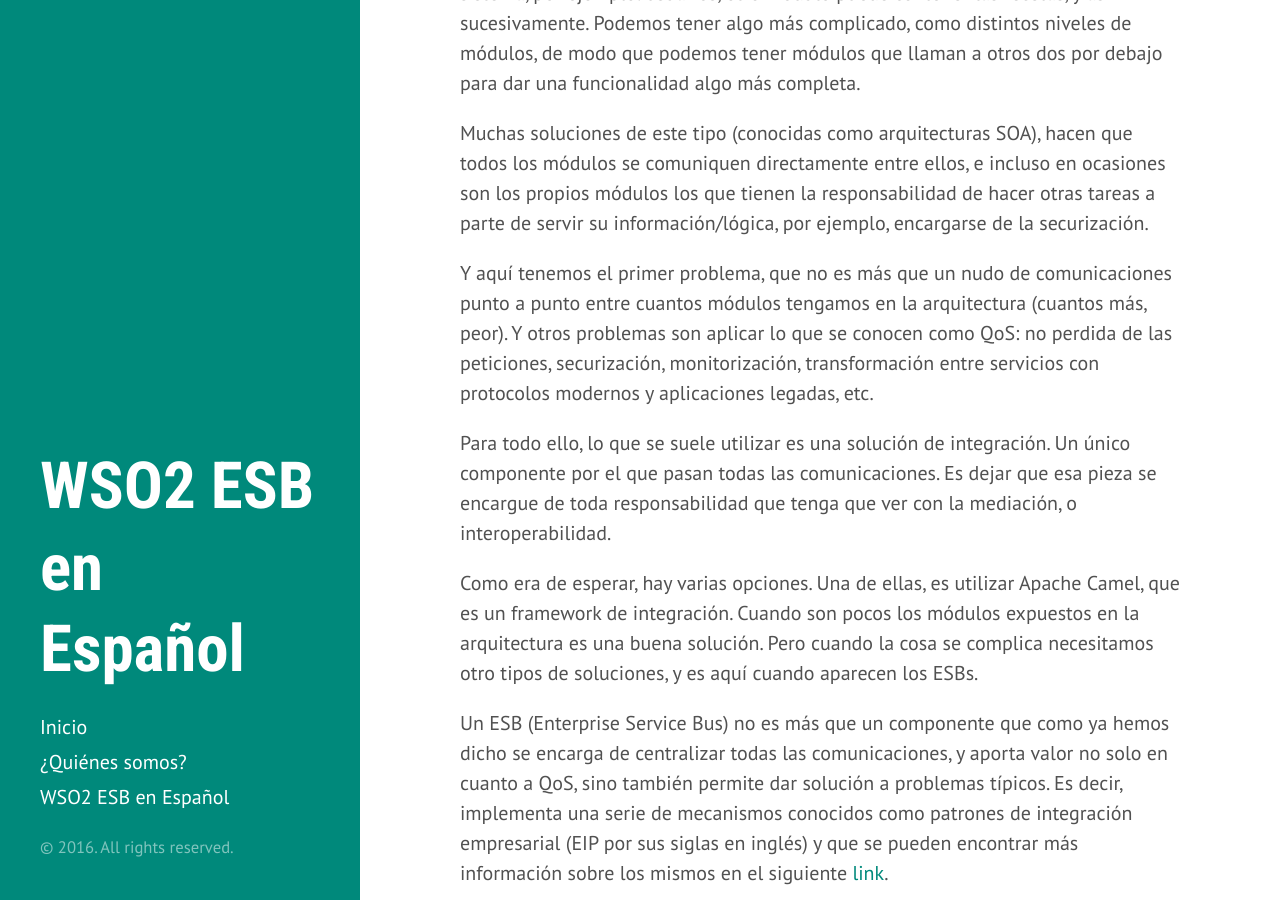
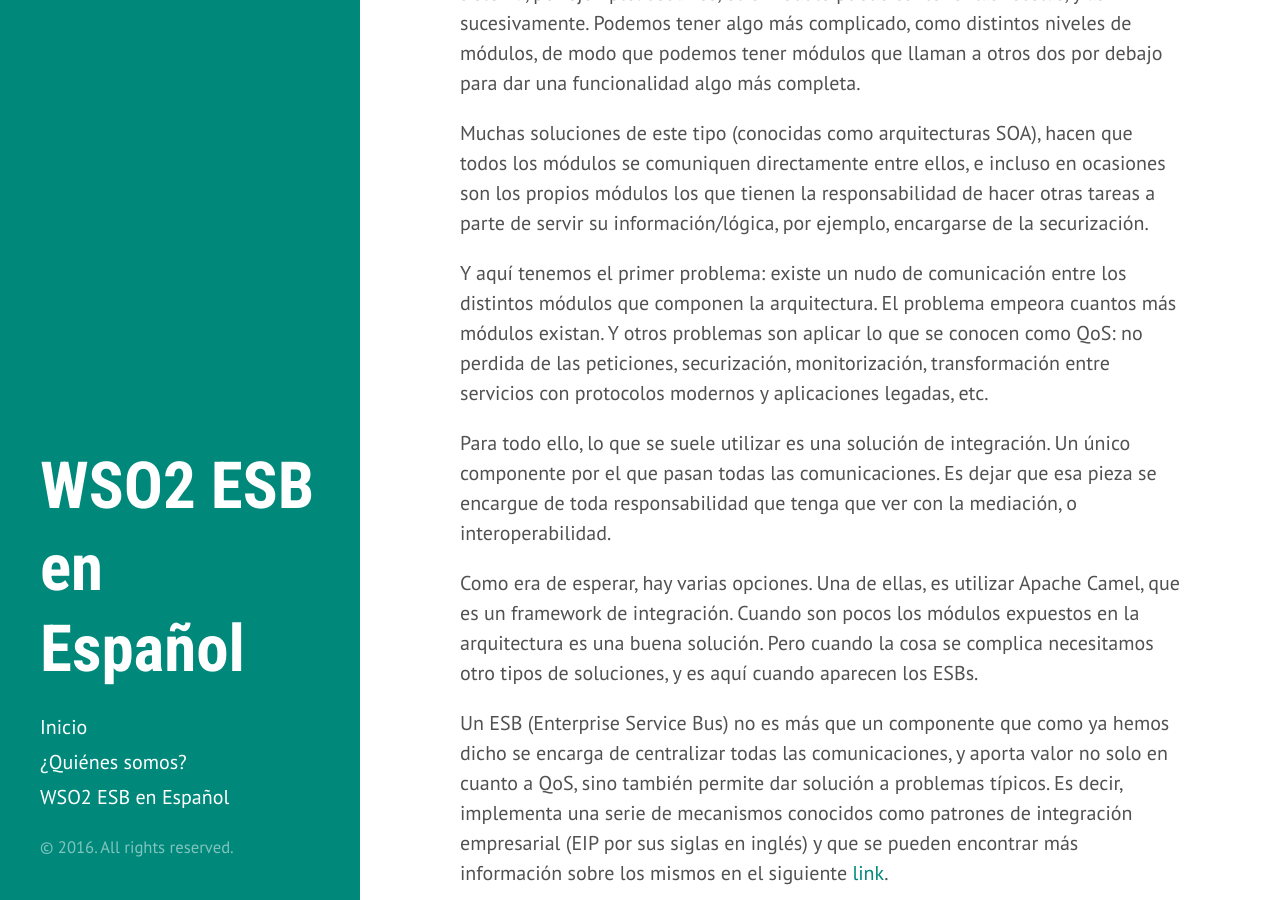
Before and after one commit to wso2esbenespanol/wso2esbenespanol.github.io, a Jekyll site: the page built from _posts/2016-09-28-que-es-un-esb.markdown, in a window 1280 px wide and 900 px high, scrolled down 1157 px. Built offline with Jekyll 4.4.1, drawn with Linux system fonts in a browser that asks for light colours; nearby versions of some CDN libraries.

Commit message:
Fix first post

```diff
--- a/_posts/2016-09-28-que-es-un-esb.markdown
+++ b/_posts/2016-09-28-que-es-un-esb.markdown
@@ -21,7 +21,7 @@ Por poner un ejemplo, podemos tomar una empresa que expone una red social de rec
 
 Muchas soluciones de este tipo (conocidas como arquitecturas SOA), hacen que todos los módulos se comuniquen directamente entre ellos, e incluso en ocasiones son los propios módulos los que tienen la responsabilidad de hacer otras tareas a parte de servir su información/lógica, por ejemplo, encargarse de la securización.
 
-Y aquí tenemos el primer problema, que no es más que un nudo de comunicaciones punto a punto entre cuantos módulos tengamos en la arquitectura (cuantos más, peor). Y otros problemas son aplicar lo que se conocen como QoS: no perdida de las peticiones, securización, monitorización, transformación entre servicios con protocolos modernos y aplicaciones legadas, etc.
+Y aquí tenemos el primer problema: existe un nudo de comunicación entre los distintos módulos que componen la arquitectura.  El problema empeora cuantos más módulos existan. Y otros problemas son aplicar lo que se conocen como QoS: no perdida de las peticiones, securización, monitorización, transformación entre servicios con protocolos modernos y aplicaciones legadas, etc.
 
 Para todo ello, lo que se suele utilizar es una solución de integración. Un único componente por el que pasan todas las comunicaciones. Es dejar que esa pieza se encargue de toda responsabilidad que tenga que ver con la mediación, o interoperabilidad.
 
```
